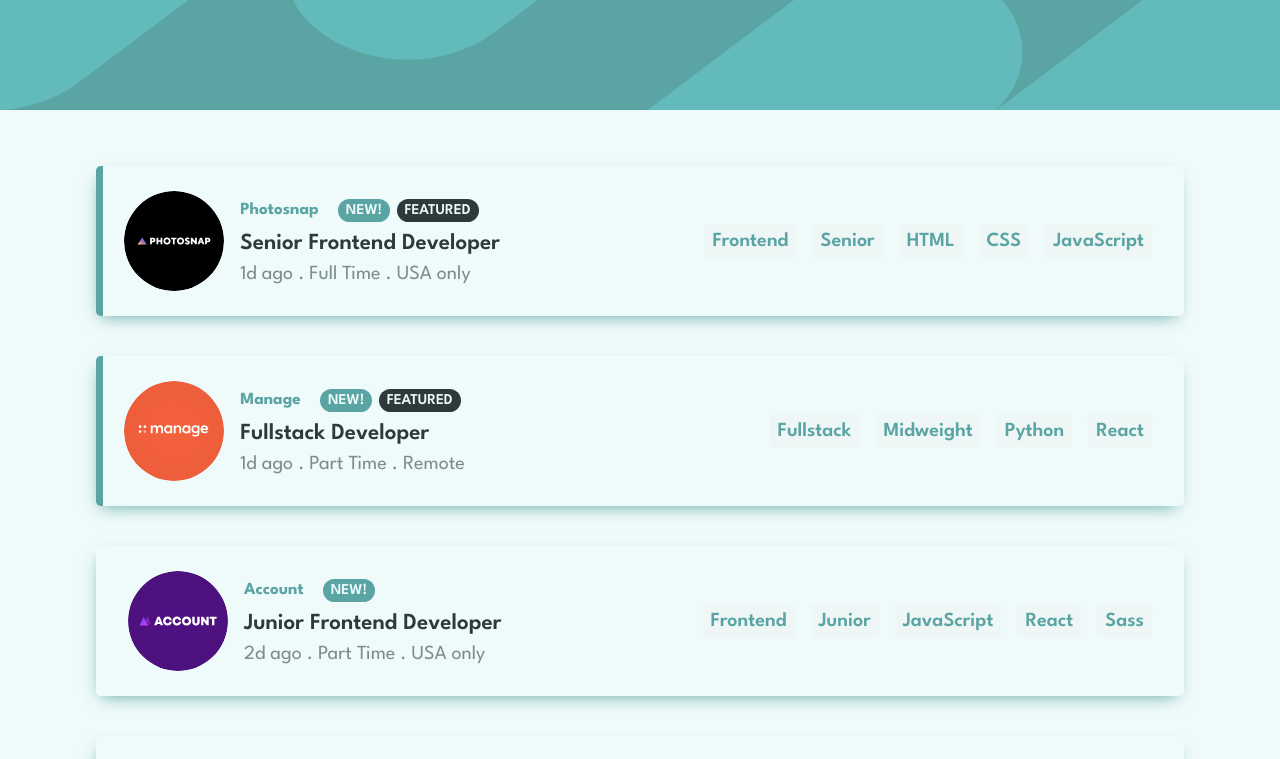
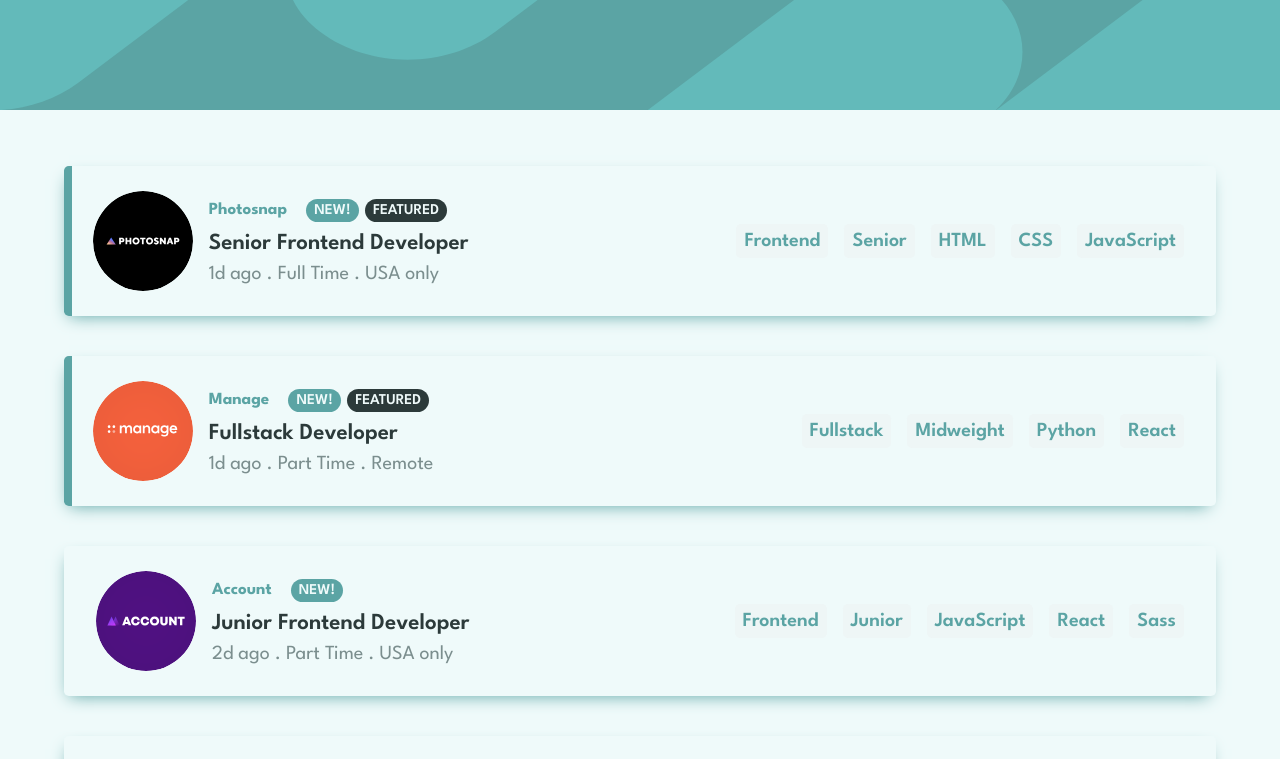
Before and after one commit to Yole-dev/Static-job-listing, a React (Create React App) app: page / in a window 1280 px wide. Shown: the top 759 px of the page. Built offline with nearby package versions, Linux system fonts and the light colour scheme.

Commit message:
adjusted the job card component width on desktop view to 90%

```diff
--- a/src/index.css
+++ b/src/index.css
@@ -206,6 +206,7 @@ hr {
 
   .job-card {
     height: 150px;
+    width: 90%;
   }
 
   .job-details {
```
